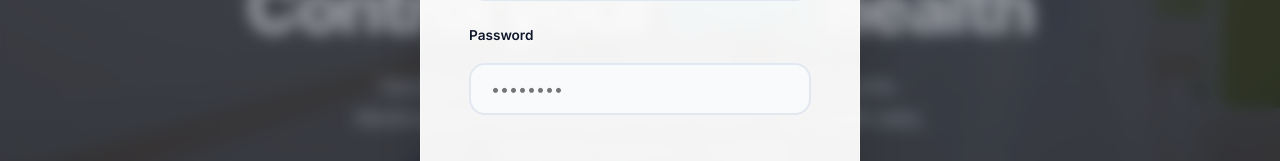
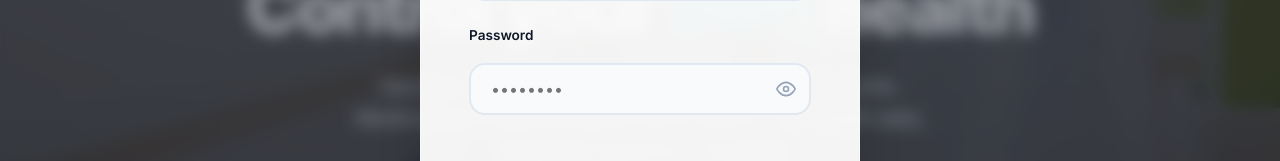
Before and after one commit to MatthewEngelbert/medtrust, a React (Vite) app: page / in a window 1280 px wide. Both pictures are taken after a click on the button "Login". Shown: the part 322-483 px from the top of the page. Built offline with nearby package versions, Linux system fonts and the light colour scheme.

Commit message:
Update password

```diff
--- a/src/components/Login.css
+++ b/src/components/Login.css
@@ -175,3 +175,29 @@
     border: 1px solid #fee2e2;
     animation: fadeIn 0.3s ease-out;
 }
+
+/* Password Toggle Styles */
+.password-container {
+    position: relative;
+    width: 100%;
+}
+
+.password-toggle-icon {
+    position: absolute;
+    right: 15px;
+    top: 50%;
+    transform: translateY(-50%);
+    cursor: pointer;
+    color: #94a3b8;
+    background: none;
+    border: none;
+    padding: 0;
+    display: flex;
+    align-items: center;
+    justify-content: center;
+    transition: color 0.2s;
+}
+
+.password-toggle-icon:hover {
+    color: #64748b;
+}
--- a/src/components/Login.jsx
+++ b/src/components/Login.jsx
@@ -6,19 +6,17 @@ const Login = ({ isOpen, onClose, onSwitchToRegister, title, onLoginSuccess }) =
     const navigate = useNavigate();
     const [isDoctorLogin, setIsDoctorLogin] = useState(false);
     const [error, setError] = useState('');
+    const [showPassword, setShowPassword] = useState(false);
 
     if (!isOpen) return null;
 
     const handleLogin = async (e) => {
+        // ... existing login logic ...
         e.preventDefault();
-        setError(''); // Clear previous errors
-
-        // Use hardcoded email/password for testing if inputs are empty? No, let's use real inputs.
-        // Wait, the form inputs are uncontrolled in the original code (no value binding or useState).
-        // I need to get the values from the form.
+        setError('');
         const email = e.target.email.value;
         const password = e.target.password.value;
-
+        // ...
         try {
             const response = await fetch('http://localhost:5000/signin', {
                 method: 'POST',
@@ -29,10 +27,10 @@ const Login = ({ isOpen, onClose, onSwitchToRegister, title, onLoginSuccess }) =
             const data = await response.json();
 
             if (response.ok) {
-                // Map backend user to frontend expectations
+                // ... existing success logic ...
                 const userProfile = {
                     ...data.user,
-                    name: data.user.username // Frontend uses 'name', backend uses 'username'
+                    name: data.user.username
                 };
 
                 localStorage.setItem('userProfile', JSON.stringify(userProfile));
@@ -41,7 +39,6 @@ const Login = ({ isOpen, onClose, onSwitchToRegister, title, onLoginSuccess }) =
                     onLoginSuccess();
                 } else {
                     onClose();
-                    // Navigate based on detailed backend role
                     const targetRole = data.user.role === 'doctor' ? 'hospital' : 'patient';
                     navigate('/dashboard', {
                         replace: true,
@@ -77,7 +74,24 @@ const Login = ({ isOpen, onClose, onSwitchToRegister, title, onLoginSuccess }) =
 
                     <div className="form-group">
                         <label htmlFor="password">Password</label>
-                        <input type="password" id="password" placeholder="••••••••" />
+                        <div className="password-container">
+                            <input
+                                type={showPassword ? "text" : "password"}
+                                id="password"
+                                placeholder="••••••••"
+                            />
+                            <button
+                                type="button"
+                                className="password-toggle-icon"
+                                onClick={() => setShowPassword(!showPassword)}
+                            >
+                                {showPassword ? (
+                                    <svg xmlns="http://www.w3.org/2000/svg" width="20" height="20" viewBox="0 0 24 24" fill="none" stroke="currentColor" strokeWidth="2" strokeLinecap="round" strokeLinejoin="round"><path d="M17.94 17.94A10.07 10.07 0 0 1 12 20c-7 0-11-8-11-8a18.45 18.45 0 0 1 5.06-5.94M9.9 4.24A9.12 9.12 0 0 1 12 4c7 0 11 8 11 8a18.5 18.5 0 0 1-2.16 3.19m-6.72-1.07a3 3 0 1 1-4.24-4.24"></path><line x1="1" y1="1" x2="23" y2="23"></line></svg>
+                                ) : (
+                                    <svg xmlns="http://www.w3.org/2000/svg" width="20" height="20" viewBox="0 0 24 24" fill="none" stroke="currentColor" strokeWidth="2" strokeLinecap="round" strokeLinejoin="round"><path d="M1 12s4-8 11-8 11 8 11 8-4 8-11 8-11-8-11-8z"></path><circle cx="12" cy="12" r="3"></circle></svg>
+                                )}
+                            </button>
+                        </div>
                     </div>
 
                     <button type="submit" className="btn btn-primary btn-block">
--- a/src/components/Register.jsx
+++ b/src/components/Register.jsx
@@ -7,6 +7,8 @@ const Register = ({ isOpen, onClose, onSwitchToLogin }) => {
     const [step, setStep] = useState(1);
     const [selectedRole, setSelectedRole] = useState(null); // 'patient' or 'doctor'
     const [error, setError] = useState('');
+    const [showPassword, setShowPassword] = useState(false);
+    const [showConfirmPassword, setShowConfirmPassword] = useState(false);
     const [formData, setFormData] = useState({
         name: '',
         email: '',
@@ -264,26 +266,52 @@ const Register = ({ isOpen, onClose, onSwitchToLogin }) => {
 
                             <div className="form-group">
                                 <label htmlFor="password">Password</label>
+                                <div className="password-container">
                                     <input
-                                    type="password"
+                                        type={showPassword ? "text" : "password"}
                                         id="password"
                                         placeholder="••••••••"
                                         value={formData.password}
                                         onChange={handleChange}
                                         required
                                     />
+                                    <button
+                                        type="button"
+                                        className="password-toggle-icon"
+                                        onClick={() => setShowPassword(!showPassword)}
+                                    >
+                                        {showPassword ? (
+                                            <svg xmlns="http://www.w3.org/2000/svg" width="20" height="20" viewBox="0 0 24 24" fill="none" stroke="currentColor" strokeWidth="2" strokeLinecap="round" strokeLinejoin="round"><path d="M17.94 17.94A10.07 10.07 0 0 1 12 20c-7 0-11-8-11-8a18.45 18.45 0 0 1 5.06-5.94M9.9 4.24A9.12 9.12 0 0 1 12 4c7 0 11 8 11 8a18.5 18.5 0 0 1-2.16 3.19m-6.72-1.07a3 3 0 1 1-4.24-4.24"></path><line x1="1" y1="1" x2="23" y2="23"></line></svg>
+                                        ) : (
+                                            <svg xmlns="http://www.w3.org/2000/svg" width="20" height="20" viewBox="0 0 24 24" fill="none" stroke="currentColor" strokeWidth="2" strokeLinecap="round" strokeLinejoin="round"><path d="M1 12s4-8 11-8 11 8 11 8-4 8-11 8-11-8-11-8z"></path><circle cx="12" cy="12" r="3"></circle></svg>
+                                        )}
+                                    </button>
+                                </div>
                             </div>
 
                             <div className="form-group">
                                 <label htmlFor="confirmPassword">Confirm Password</label>
+                                <div className="password-container">
                                     <input
-                                    type="password"
+                                        type={showConfirmPassword ? "text" : "password"}
                                         id="confirmPassword"
                                         placeholder="••••••••"
                                         value={formData.confirmPassword}
                                         onChange={handleChange}
                                         required
                                     />
+                                    <button
+                                        type="button"
+                                        className="password-toggle-icon"
+                                        onClick={() => setShowConfirmPassword(!showConfirmPassword)}
+                                    >
+                                        {showConfirmPassword ? (
+                                            <svg xmlns="http://www.w3.org/2000/svg" width="20" height="20" viewBox="0 0 24 24" fill="none" stroke="currentColor" strokeWidth="2" strokeLinecap="round" strokeLinejoin="round"><path d="M17.94 17.94A10.07 10.07 0 0 1 12 20c-7 0-11-8-11-8a18.45 18.45 0 0 1 5.06-5.94M9.9 4.24A9.12 9.12 0 0 1 12 4c7 0 11 8 11 8a18.5 18.5 0 0 1-2.16 3.19m-6.72-1.07a3 3 0 1 1-4.24-4.24"></path><line x1="1" y1="1" x2="23" y2="23"></line></svg>
+                                        ) : (
+                                            <svg xmlns="http://www.w3.org/2000/svg" width="20" height="20" viewBox="0 0 24 24" fill="none" stroke="currentColor" strokeWidth="2" strokeLinecap="round" strokeLinejoin="round"><path d="M1 12s4-8 11-8 11 8 11 8-4 8-11 8-11-8-11-8z"></path><circle cx="12" cy="12" r="3"></circle></svg>
+                                        )}
+                                    </button>
+                                </div>
                             </div>
 
                             <div style={{ display: 'flex', gap: '1rem' }}>
```
Lines whose indentation alone changed are shown as unchanged.
